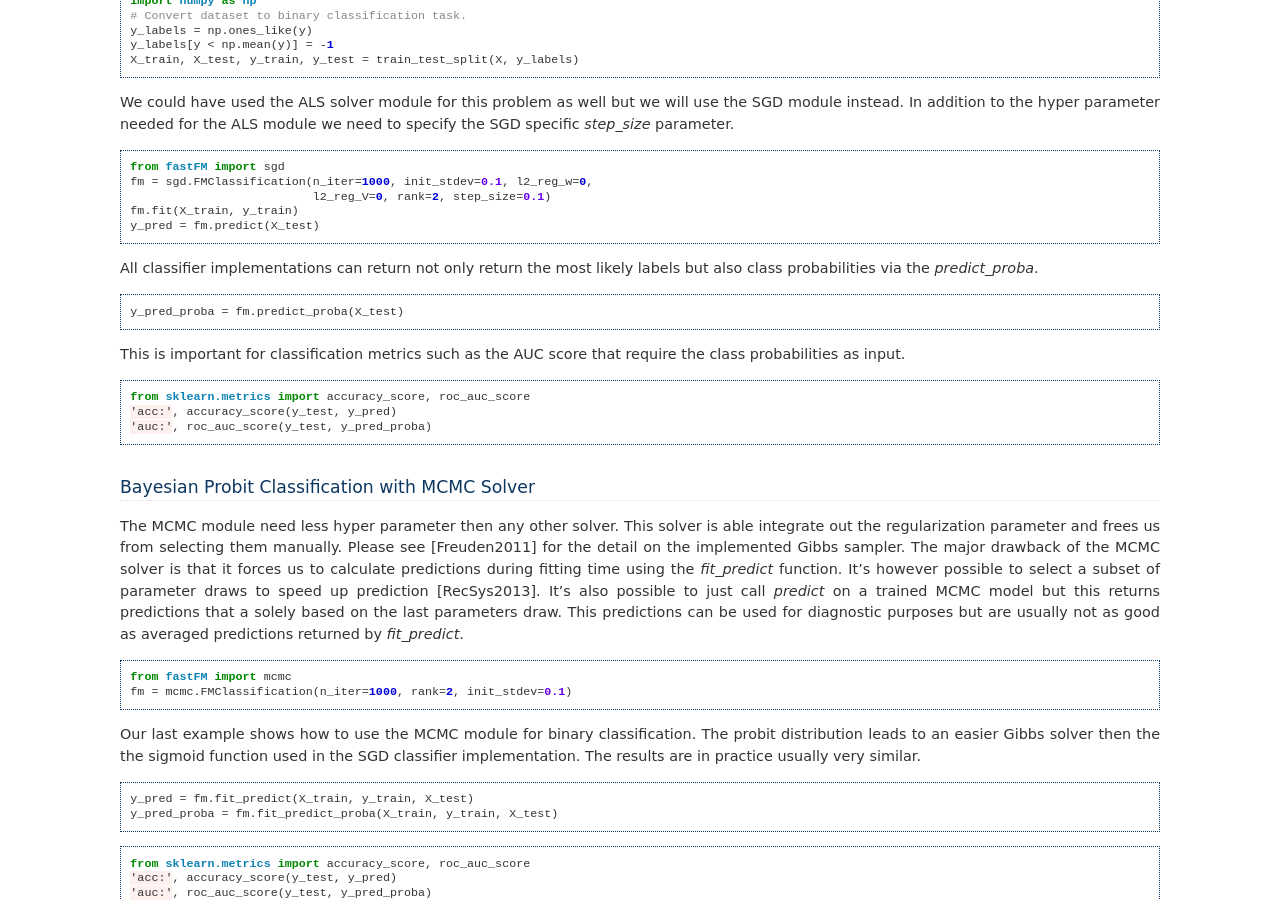
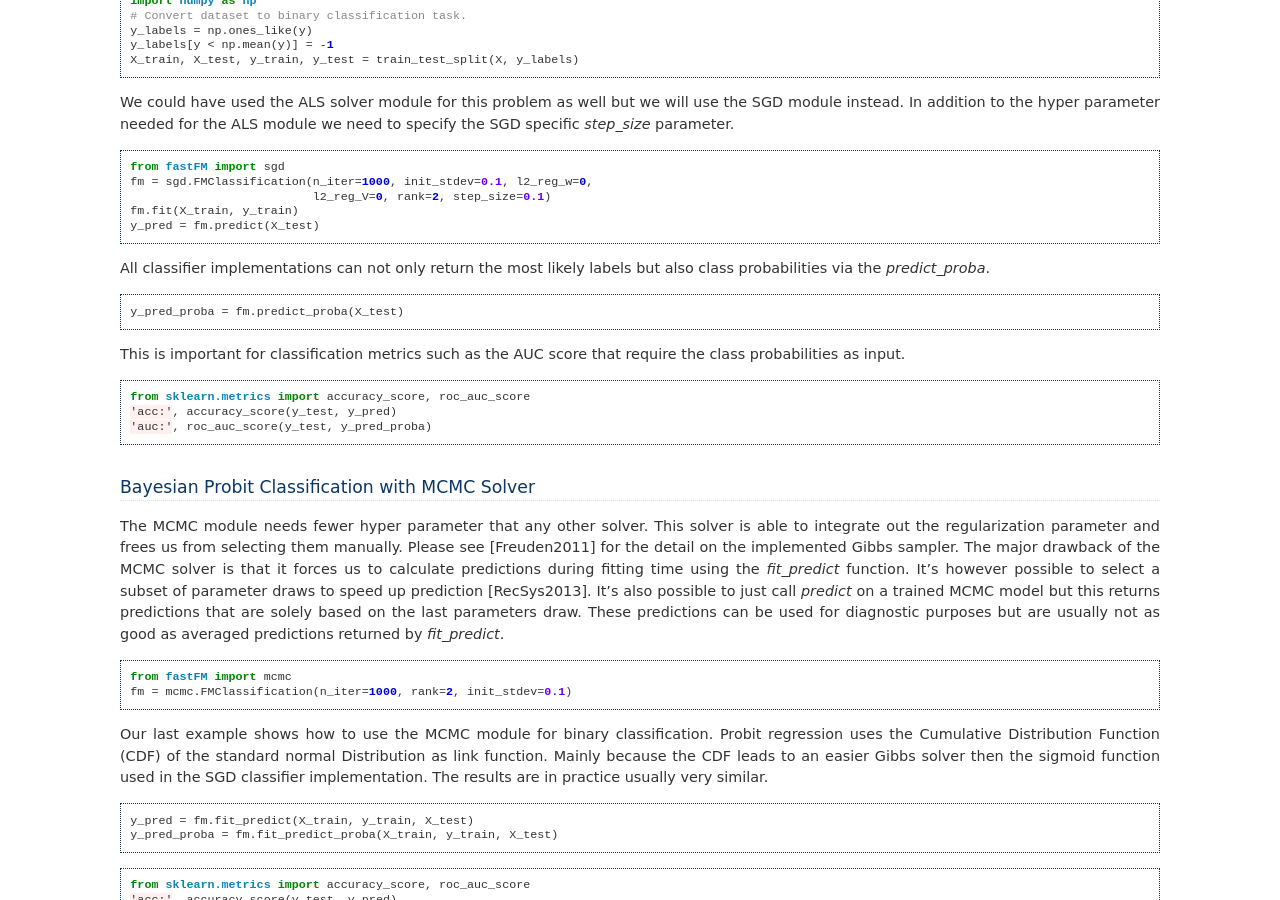
Before and after one commit to ibayer/fastFM, a Sphinx documentation site: the page built from doc/tutorial.rst, in a window 1280 px wide and 900 px high, scrolled down 899 px. Built offline with Sphinx 7.4.7, drawn with Linux system fonts in a browser that asks for light colours; some of the changed text lies outside the part shown.

Commit message:
Doc: edit wording

```diff
--- a/doc/guide.rst
+++ b/doc/guide.rst
@@ -45,7 +45,7 @@ enable us to use techniques such as early stopping to avoid over fitting. We can
 `warm_start` every fastFM model which allows us to calculate custom statistics during
 the model fitting process efficiently. The following example uses `RMSE` and
 `R^2` to demonstrate how we can monitor model performance on train and test set
-efficiently, please not that we can replace them with any metric we want.
+efficiently. Please note that we can replace them with any metric we want.
 
 .. plot::
    :include-source:
@@ -102,7 +102,7 @@ efficiently, please not that we can replace them with any metric we want.
 Visualizing MCMC Traces
 -----------------------
 
-Our MCMC implementation samples model and hyper parameter add every iteration
+Our MCMC implementation samples model and hyper parameter at every iteration
 and calculates a running mean of the predictions. MCMC traces are an important tool
 for evaluating convergence and mixing behavior MCMC chains. The following example
 demonstrates how to calculate statistics for predictions, hyper parameter and
--- a/doc/tutorial.rst
+++ b/doc/tutorial.rst
@@ -23,9 +23,9 @@ refere to [SIGIR2011] for background information on the implemented ALS solver.
     X, y, _ = make_user_item_regression(label_stdev=.4)
     X_train, X_test, y_train, y_test = train_test_split(X, y)
 
-The number of iterations `n_iter`, the standard derivation `init_stdev` used to
-initialize the model parameter and the number of hidden variables `rank` per feature have
-are parameter that have to be specified for every solver and task. The ALS
+The number of iterations `n_iter`, the standard deviation `init_stdev` used to
+initialize the model parameter and the number of hidden variables `rank` per feature.
+This are the parameters that have to be specified for every solver and task. The ALS
 solver requires in addition the regularization values for the first `l2_reg_w`
 and second order `l2_reg_V` interactions.
 
@@ -74,7 +74,7 @@ the SGD specific `step_size` parameter.
     y_pred = fm.predict(X_test)
 
 
-All classifier implementations can return not only return the most likely labels
+All classifier implementations can not only return the most likely labels
 but also class probabilities via the `predict_proba`.
 
 .. testcode::
@@ -94,16 +94,16 @@ as input.
 Bayesian Probit Classification with MCMC Solver
 -----------------------------------------------
 
-The MCMC module need less hyper parameter then any other solver.
-This solver is able integrate out the regularization parameter and frees us
+The MCMC module needs fewer hyper parameter that any other solver.
+This solver is able to integrate out the regularization parameter and frees us
 from selecting them manually. Please see [Freuden2011] for the detail on the implemented
 Gibbs sampler.
 The major drawback of the MCMC solver is that it forces us to calculate predictions
 during fitting time using the `fit_predict` function.
 It's however possible to select a subset of parameter draws to speed up prediction [RecSys2013].
 It's also possible to just call `predict` on a trained MCMC model but this returns predictions
-that a solely based on the last parameters draw.
-This predictions can be used for diagnostic purposes but
+that are solely based on the last parameters draw.
+These predictions can be used for diagnostic purposes but
 are usually not as good as averaged predictions returned by `fit_predict`.
 
 
@@ -113,8 +113,9 @@ are usually not as good as averaged predictions returned by `fit_predict`.
     fm = mcmc.FMClassification(n_iter=1000, rank=2, init_stdev=0.1)
 
 Our last example shows how to use the MCMC module for binary classification.
-The probit distribution leads to an easier Gibbs solver then the
-the sigmoid function used in the SGD classifier implementation. The results
+Probit regression uses the Cumulative Distribution Function (CDF) of the standard normal Distribution
+as link function. Mainly because the CDF leads to an easier Gibbs solver then the
+sigmoid function used in the SGD classifier implementation. The results
 are in practice usually very similar.
 
 .. testcode::
```
Also changed, not shown: other parts of doc/tutorial.rst (+2 -2 lines).
